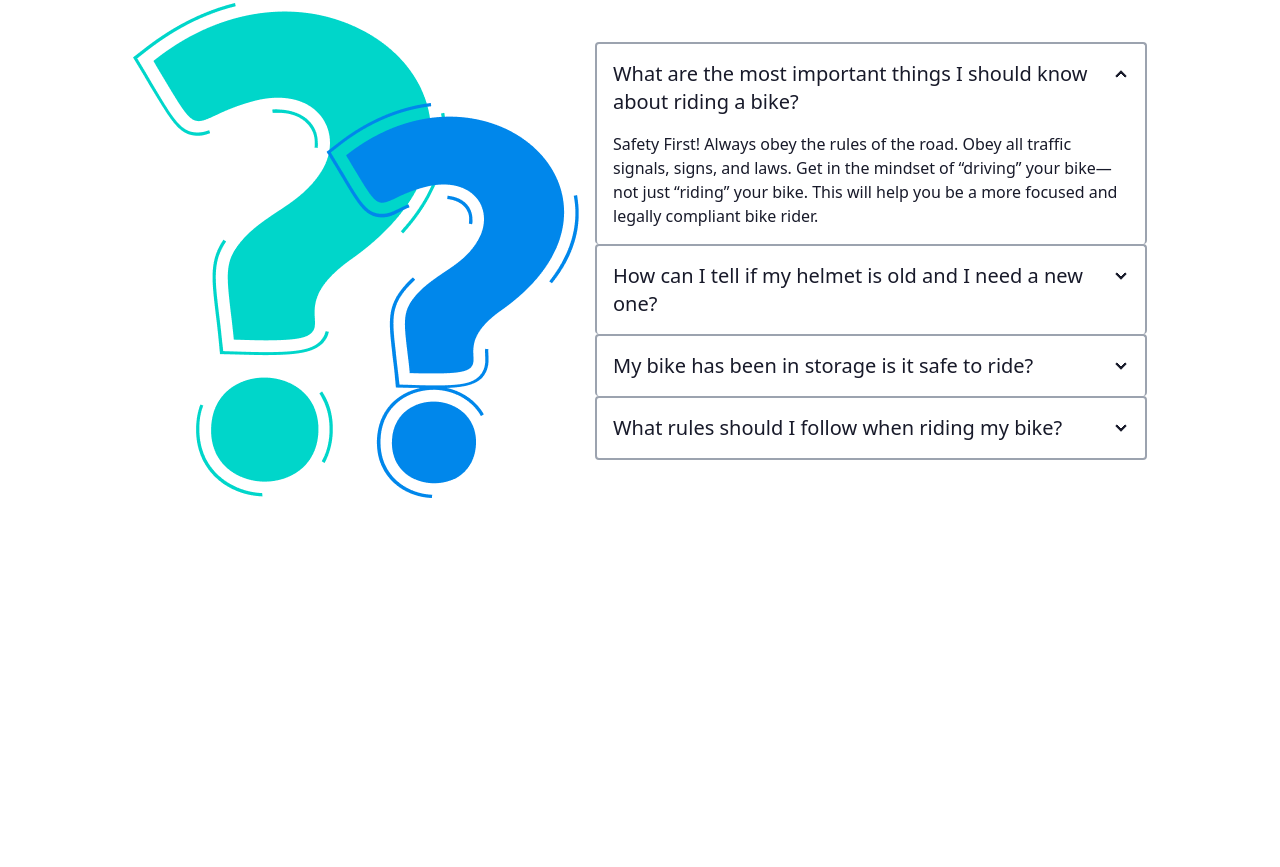
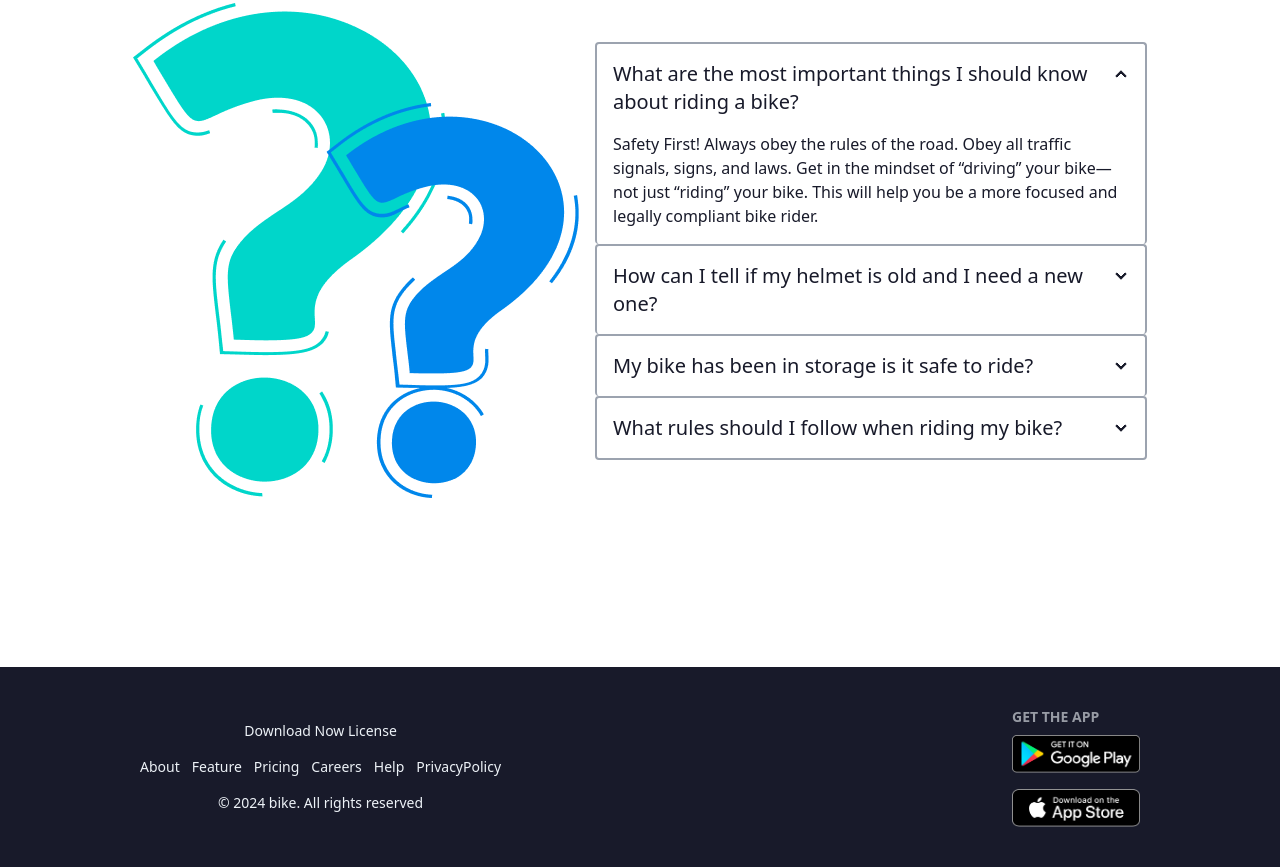
Before and after one commit to mstsurnalyakter/bike_dekho, a plain HTML site: page index.html in a window 1280 px wide. Shown: the part 2668-3535 px from the top of the page. Before the commit the page ends 3335 px from the top, so only its background shows below. Drawn offline with nearby package versions, Linux system fonts and the light colour scheme.

Commit message:
added footer section

```diff
--- a/index.html
+++ b/index.html
@@ -514,6 +514,42 @@
           </div>
         </section>
       </section>
+
     </main>
+
+        <!-- footer section -->
+
+   <footer class="footer p-10 bg-neutral text-neutral-content">
+
+    <section class="lg:w-10/12 w-full mx-auto flex flex-col lg:flex-row md:flex-row gap-5  items-center justify-between">
+         <aside class="flex flex-col gap-4 items-center justify-center">
+
+    <section>
+        <a href="#">Download Now</a>
+        <a href="#">License</a>
+    </section>
+    <section class="flex  gap-3 items-center justify-center flex-wrap">
+        <a class="cursor-pointer" href="#">About</a>
+        <a class="cursor-pointer" href="#">Feature</a>
+        <a class="cursor-pointer" href="#">Pricing</a>
+        <a class="cursor-pointer" href="#">Careers</a>
+        <a class="cursor-pointer" href="#">Help</a>
+        <a class="cursor-pointer" href="#">PrivacyPolicy</a>
+    </section>
+
+    <p class="text-center">© 2024 bike. All rights reserved</p>
+
+  </aside>
+  <nav>
+    <header class="footer-title">Get the App</header>
+    <div class="grid grid-cols-1 gap-4">
+      <a><img class="w-32" src="./images/others/android.png" alt=""></a>
+      <a><img class="w-32" src="./images/others/ios.png" alt=""></a>
+    </div>
+  </nav>
+    </section>
+
+</footer>
+
   </body>
 </html>
```
